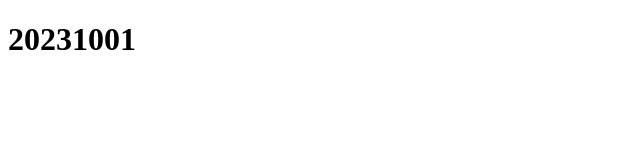
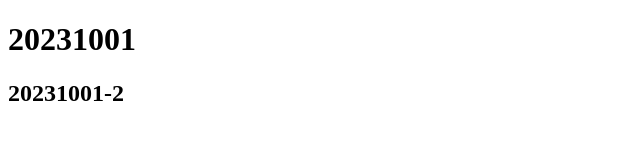
Before and after one commit to Mentol0918/20231001_test, a plain HTML site: page index.html in a window 1280 px wide. Shown: the whole page, without its empty margins (0-640 px from the left). Drawn offline with Linux system fonts and the light colour scheme.

Commit message:
second commit

```diff
--- a/index.html
+++ b/index.html
@@ -7,6 +7,7 @@
 </head>
 <body>
     <h1>20231001</h1>
+    <h2>20231001-2</h2>
 
 </body>
 </html>
```
Also changed, not shown: Git Note 彭彭.txt.
